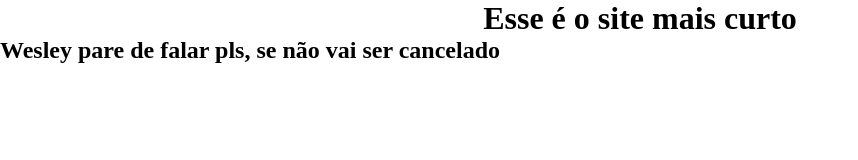
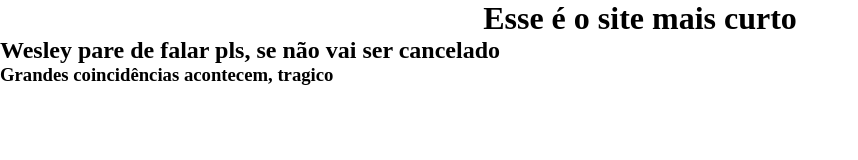
Before and after one commit to Otajk/Aula-Git, a plain HTML site: page index.html in a window 1280 px wide. Shown: the whole page, without its empty margins (0-858 px from the left). Drawn offline with Linux system fonts and the light colour scheme.

Commit message:
commit 3 14-04

```diff
--- a/index.html
+++ b/index.html
@@ -9,6 +9,7 @@
 <body>
     <h1>Esse é o site mais curto</h1>
     <h2>Wesley pare de falar pls, se não vai ser cancelado</h2>
+    <h3>Grandes coincidências acontecem, tragico</h3>
     <script src="script.js"></script>
 </body>
 </html>
```
